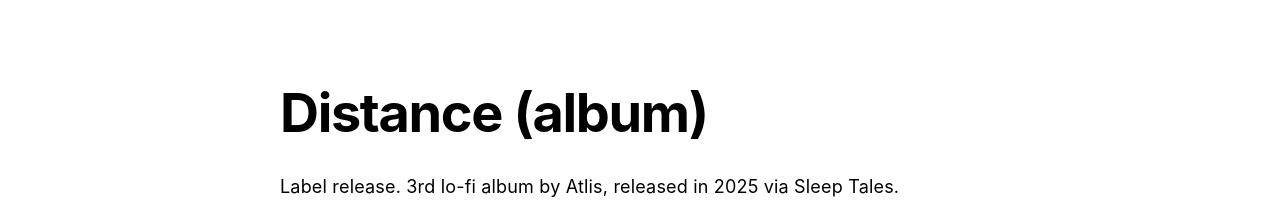
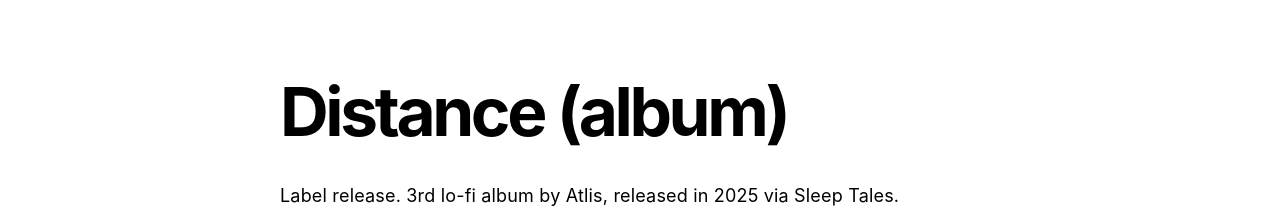
Before and after one commit to Atlis-Ky/atlis-web, a React (Vite) app: page /discography in a window 1280 px wide. Shown: the part 120-328 px from the top of the page. Built offline with nearby package versions, Linux system fonts and the light colour scheme.

Commit message:
Discography complete, all embeds actioned + css headings matched to rest of the site

```diff
--- a/src/App.css
+++ b/src/App.css
@@ -366,6 +366,27 @@
   gap: var(--space-6);
 }
 
+.disco-inner .heading {
+  position: relative;
+  display: inline-block;
+  align-self: flex-start;
+}
+
+.disco-inner .heading::after {
+  content: "";
+  position: absolute;
+  bottom: -4px;
+  left: 0;
+  width: 0;
+  height: 2px;
+  background-color: var(--color-accent);
+  transition: width var(--transition-base);
+}
+
+.disco-inner .heading:hover::after {
+  width: 100%;
+}
+
 @media (max-width: 768px) {
   .disco-section-large {
     padding: var(--space-10) var(--space-6);
--- a/src/pages/Discography.jsx
+++ b/src/pages/Discography.jsx
@@ -31,7 +31,7 @@
   },
   {
     id: 2,
-    title: "Ambient Studies",
+    title: "Ambient Studies (EP)",
     description:
       "6 track EP of exclusively instrumental ambient music. Independent release by Atlis, released in 2025.",
     src: "https://open.spotify.com/embed/album/1sZ0RZNA9wOqwEvOS7cUpF?utm_source=generator&theme=0",
@@ -53,13 +53,13 @@
 ];
 
 const smallSections = [
-  { id: 5, title: "Release Title Five", src: EMBED_PLACEHOLDER },
-  { id: 6, title: "Release Title Six", src: EMBED_PLACEHOLDER },
-  { id: 7, title: "Release Title Seven", src: EMBED_PLACEHOLDER },
-  { id: 8, title: "Release Title Eight", src: EMBED_PLACEHOLDER },
-  { id: 9, title: "Release Title Nine", src: EMBED_PLACEHOLDER },
-  { id: 10, title: "Release Title Ten", src: EMBED_PLACEHOLDER },
-  { id: 11, title: "Release Title Eleven", src: EMBED_PLACEHOLDER },
+  { id: 5, title: "Dreamweaver", src: "https://open.spotify.com/embed/track/7e6H6Dfci3E7JYsnrgBnNK?utm_source=generator&theme=0" },
+  { id: 6, title: "Light", src: "https://open.spotify.com/embed/track/0ddyX3gdFZcAVLqP7IQHXD?utm_source=generator&theme=0" },
+  { id: 7, title: "Twighlight", src: "https://open.spotify.com/embed/track/7mdmk3CDzXO0RWUgwPiI8G?utm_source=generator&theme=0" },
+  { id: 8, title: "Reconcile (EP)", src: "https://open.spotify.com/embed/album/74dwIdhASHPvGXPZQwS2QF?utm_source=generator&theme=0" },
+  { id: 9, title: "Ghost Town", src: "https://open.spotify.com/embed/track/0KOKnjV6E0DxG0xOlpBpej?utm_source=generator&theme=0" },
+  { id: 10, title: "Never Enough", src: "https://open.spotify.com/embed/track/6l4fFm0n8BDfzwtNh9cICJ?utm_source=generator&theme=0" },
+  { id: 11, title: "Iris", src: "https://open.spotify.com/embed/track/7HNuHDeJ27f6hQmkgC1Tyi?utm_source=generator&theme=0" },
 ];
 
 function Discography() {
@@ -68,7 +68,7 @@
       {largeSections.map((item) => (
         <section key={item.id} className="disco-section disco-section-large">
           <div className="disco-inner">
-            <Heading level="2">{item.title}</Heading>
+            <Heading level="1">{item.title}</Heading>
             <Text>{item.description}</Text>
             <SpotifyEmbed src={item.src} />
           </div>
```
